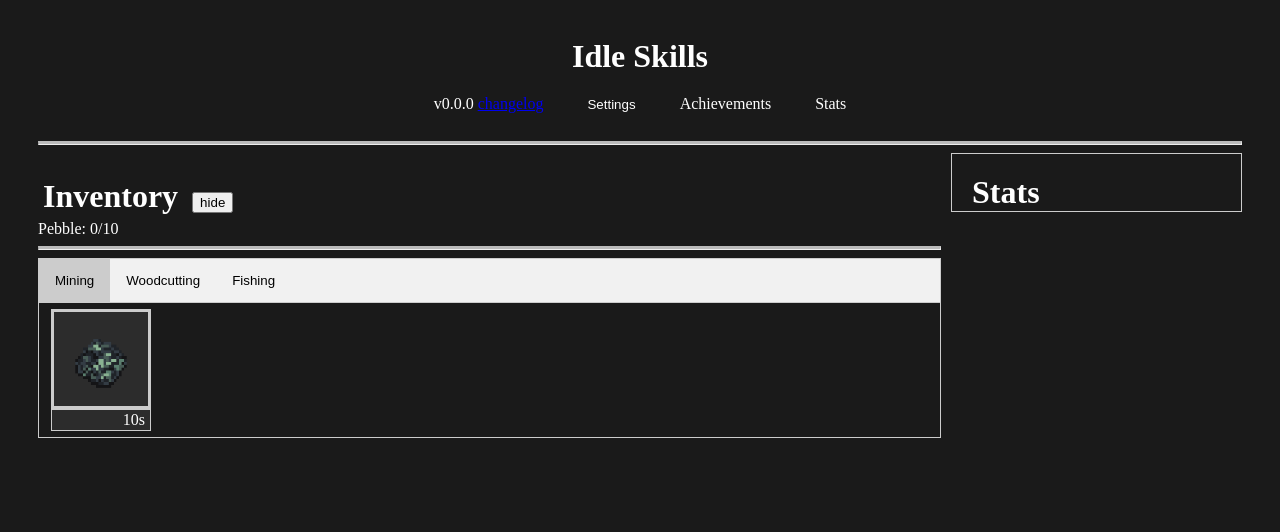
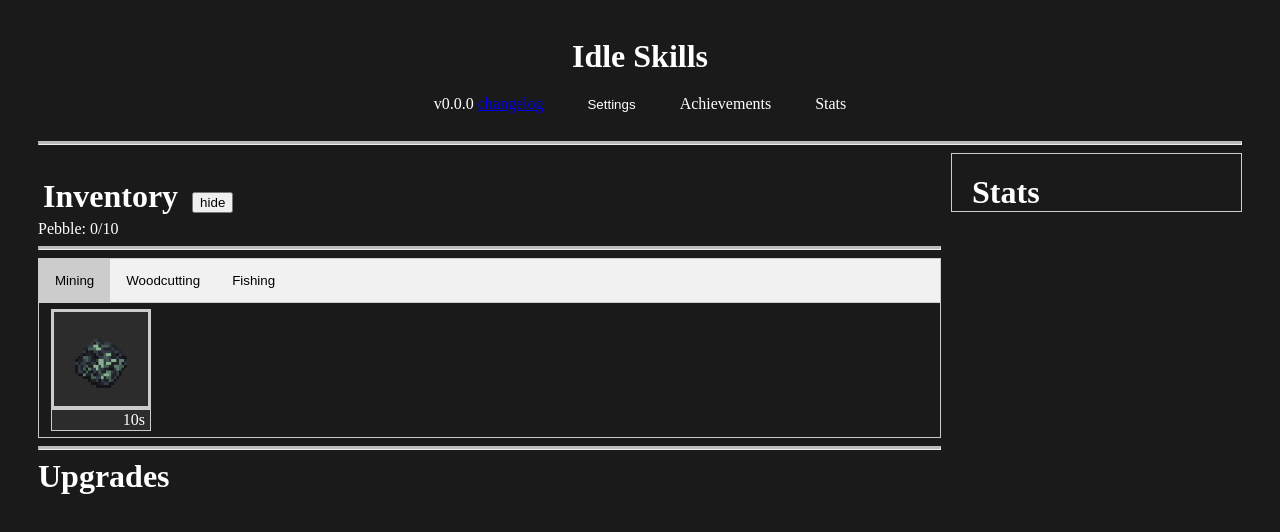
Before and after one commit to MKL105/IdleSkills, a plain HTML site: page index.html in a window 1280 px wide. Drawn offline with Linux system fonts and the light colour scheme.

Commit message:
Added upgrades container

```diff
--- a/index.html
+++ b/index.html
@@ -67,6 +67,10 @@
                     <h3>Fishing</h3>
                     <p>This is the fishing skill tab.</p>
                 </div>
+                <hr class="solid"/>
+                <div class="upgrade-container">
+                    <h1>Upgrades</h1>
+                </div>
             </div>
             <div class="split righthalf">
                 <div class="stats-tab">
```
